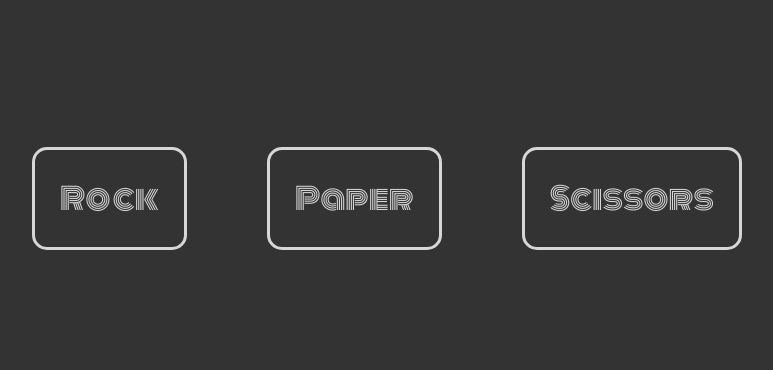
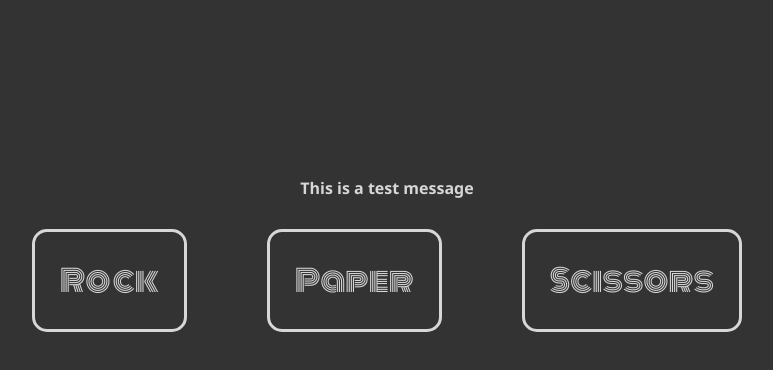
Before and after one commit to mistalizard/odin-rock-paper-scissors, a plain HTML site: page index.html in a window 1280 px wide. Shown: the part 344-714 px from the top of the page, without its empty margins (253-1026 px from the left). Drawn offline with Linux system fonts and the light colour scheme.

Commit message:
Added div and styling for game messages

```diff
--- a/index.html
+++ b/index.html
@@ -26,6 +26,7 @@
         <div class="score-count" id="computer">0</div>
       </div>
     </div>
+    <div id="game-messaging">This is a test message</div>
     <div class="buttons">
       <button id="rock">Rock</button>
       <button id="paper">Paper</button>
--- a/styles.css
+++ b/styles.css
@@ -38,6 +38,14 @@ header {
   text-align: center;
 }
 
+#game-messaging {
+  font-family: 'Segoe UI', Tahoma, Geneva, Verdana, sans-serif;
+  font-weight: bold;
+  color: #d7d7d7;
+  text-align: center;
+  padding: 30px;
+}
+
 .buttons {
   display: flex;
   justify-content: center;
```
